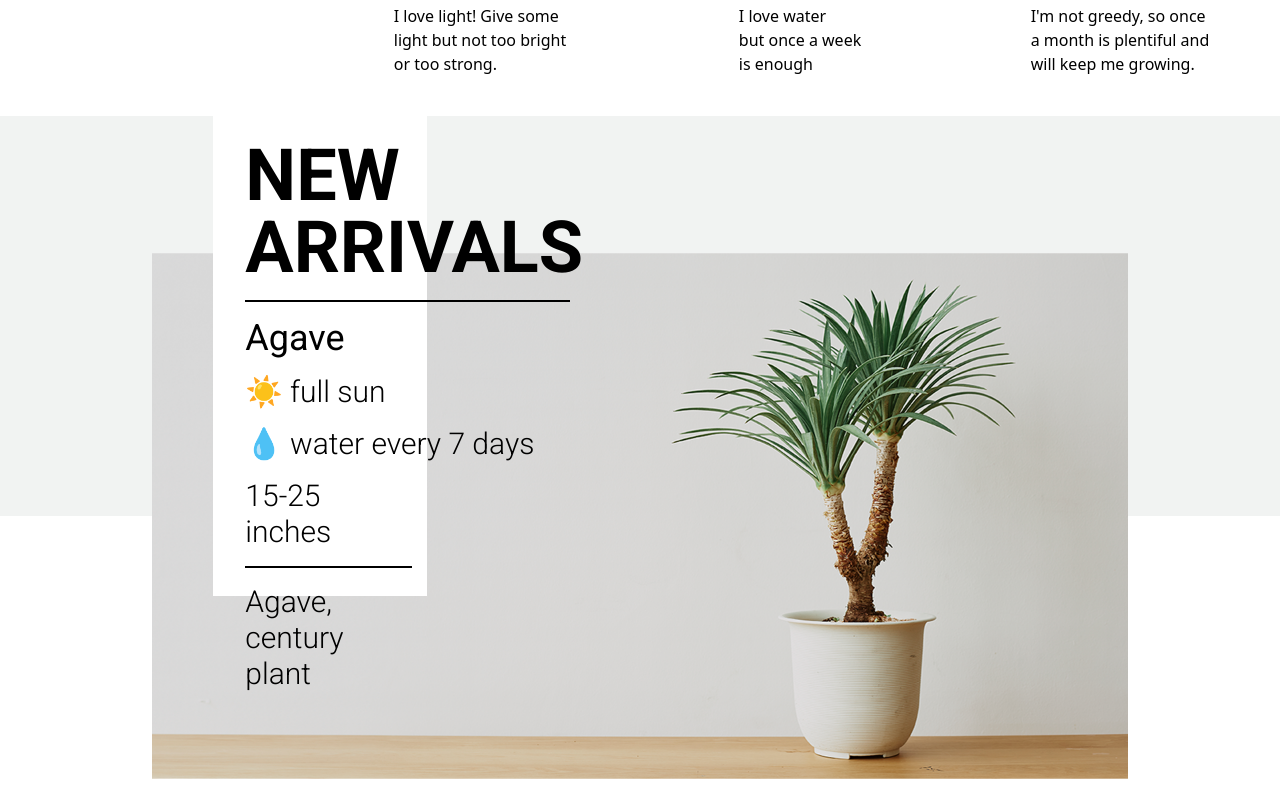
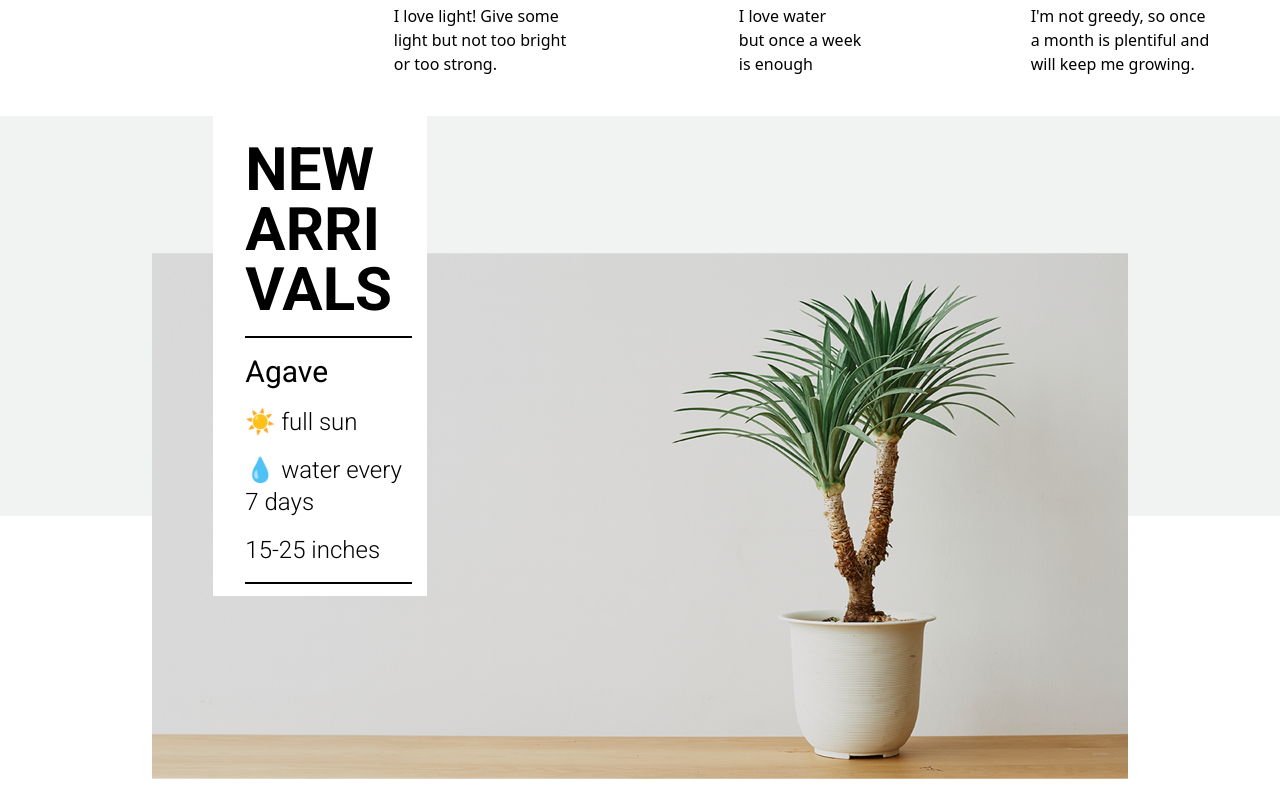
Before and after one commit to OpheliaDanso/PSD-CrossOver-G5, a React (Vite) app: page / in a window 1280 px wide. Shown: the part 1484-2280 px from the top of the page. Built offline with nearby package versions, Linux system fonts and the light colour scheme; a web font is replaced by a local one.

Commit message:
importing images instead

```diff
--- a/src/App.jsx
+++ b/src/App.jsx
@@ -14,8 +14,8 @@ function App() {
       <PageOne />
       <PageTwo />
       <Page03 />
+      <Page04 />
       <Page05 />
-      <Page04 />
       <PageSix />
       <ComponentSeven />
       <Page8 />
--- a/src/Components/Page03.jsx
+++ b/src/Components/Page03.jsx
@@ -1,24 +1,27 @@
+import img03 from "../assets/03.webp";
+import "../roboto-font.css";
+
 const Page03 = () => {
   return (
     <div className="relative h-screen">
-      <div className="absolute right-2/3 transform w-1/6 h-3/5 bg-white flex flex-col items-start justify-between p-4 z-10">
-        <div>
-          <p className="ml-4 py-2 text-7xl roboto-bold uppercase">New Arrivals</p>
+      <div className="absolute right-2/3 transform w-1/6 h-3/5 bg-white flex flex-col items-start justify-between p-4 z-10 overflow-auto break-words">
+        <div className="w-full">
+          <p className="ml-4 py-2 text-4xl sm:text-5xl md:text-6xl roboto-bold uppercase">New Arrivals</p>
           <hr className="ml-4 border-t-2 border-black w-11/12 my-2" />
-          <p className="ml-4 py-2 text-4xl roboto-regular">Agave</p>
-          <p className="ml-4 py-2 text-3xl roboto-light">☀️ full sun</p>
-          <p className="ml-4 py-2 text-3xl roboto-light">💧 water every 7 days</p>
+          <p className="ml-4 py-2 text-2xl sm:text-3xl md:text-3xl roboto-regular">Agave</p>
+          <p className="ml-4 py-2 text-xl sm:text-2xl md:text-2xl roboto-light">☀️ full sun</p>
+          <p className="ml-4 py-2 text-xl sm:text-2xl md:text-2xl roboto-light">💧 water every 7 days</p>
         </div>
-        <div>
-          <p className="ml-4 py-2 text-3xl roboto-light">15-25 inches</p>
+        <div className="w-full">
+          <p className="ml-4 py-2 text-xl sm:text-2xl md:text-2xl roboto-light">15-25 inches</p>
           <hr className="ml-4 border-t-2 border-black w-11/12 my-2" />
-          <p className="ml-4 py-2 text-3xl roboto-light">Agave, century plant</p>
+          <p className="ml-4 py-2 text-xl sm:text-2xl md:text-2xl roboto-light">Agave, century plant</p>
         </div>
       </div>
       <div className="absolute w-full h-1/2 bg-custom-gray"></div>
       <div className="absolute w-full h-1/2 bottom-0 bg-white"></div>
       <div className="absolute w-full h-full flex items-center justify-center">
-        <img className="w-full h-auto" src={"src/assets/03.webp"} alt="Centered" />
+        <img className="w-full h-auto" src={img03} alt="Centered" />
         <p className="absolute bottom-14 right-64 text-2xl">@myplantmymuse 📸</p>
       </div>
     </div>
--- a/src/Components/Page04.jsx
+++ b/src/Components/Page04.jsx
@@ -1,4 +1,7 @@
 import "../roboto-font.css";
+import img0400 from "../assets/04-00_s.webp";
+import img0401 from "../assets/04-01_s.webp";
+import img0402 from "../assets/04-02_s.webp";
 
 const Page04 = () => {
   return (
@@ -18,13 +21,13 @@ const Page04 = () => {
       </div>
       <div className="flex flex-col sm:flex-row justify-start md:gap-x-4 lg:gap-x-8 w-full mt-4 2xl:px-40">
         <div className="w-full sm:w-full md:w-1/3 lg:w-full 2xl:w-4/5">
-          <img className="w-full" src="src/assets/04-00_s.webp" alt="Plant 1" />
+          <img className="w-full" src={img0400} alt="Plant 1" />
         </div>
         <div className="w-full sm:w-full md:w-1/3 lg:w-full 2xl:w-4/5">
-          <img className="w-full" src="src/assets/04-01_s.webp" alt="Plant 2" />
+          <img className="w-full" src={img0401} alt="Plant 2" />
         </div>
         <div className="w-full sm:w-full md:w-1/3 lg:w-full 2xl:w-4/5">
-          <img className="w-full" src="src/assets/04-02_s.webp" alt="Plant 3" />
+          <img className="w-full" src={img0402} alt="Plant 3" />
         </div>
       </div>
     </div>
--- a/src/Components/Page05.jsx
+++ b/src/Components/Page05.jsx
@@ -1,4 +1,5 @@
 import "../roboto-font.css";
+import img05 from "../assets/05.webp";
 
 const Page05 = () => {
   return (
@@ -7,7 +8,7 @@ const Page05 = () => {
       style={{
         width: "100svw",
         height: "80svh",
-        backgroundImage: `url('src/assets/05.webp')`,
+        backgroundImage: `url(${img05})`,
         backgroundSize: "cover",
         backgroundPosition: "center",
       }}>
--- a/src/Components/Page06.jsx
+++ b/src/Components/Page06.jsx
@@ -9,8 +9,7 @@ const PageSix = () => {
           backgroundPosition: "center",
           backgroundSize: "cover",
           height: "100vh", // Set height to 100vh
-        }}
-      >
+        }}>
         <div className="text-8xl pl-10 font-semibold pt-56 pb-10">
           <h1>
             Bedroom
```
Also changed, not shown: src/Components/Page8.jsx (+9 -32 lines).
